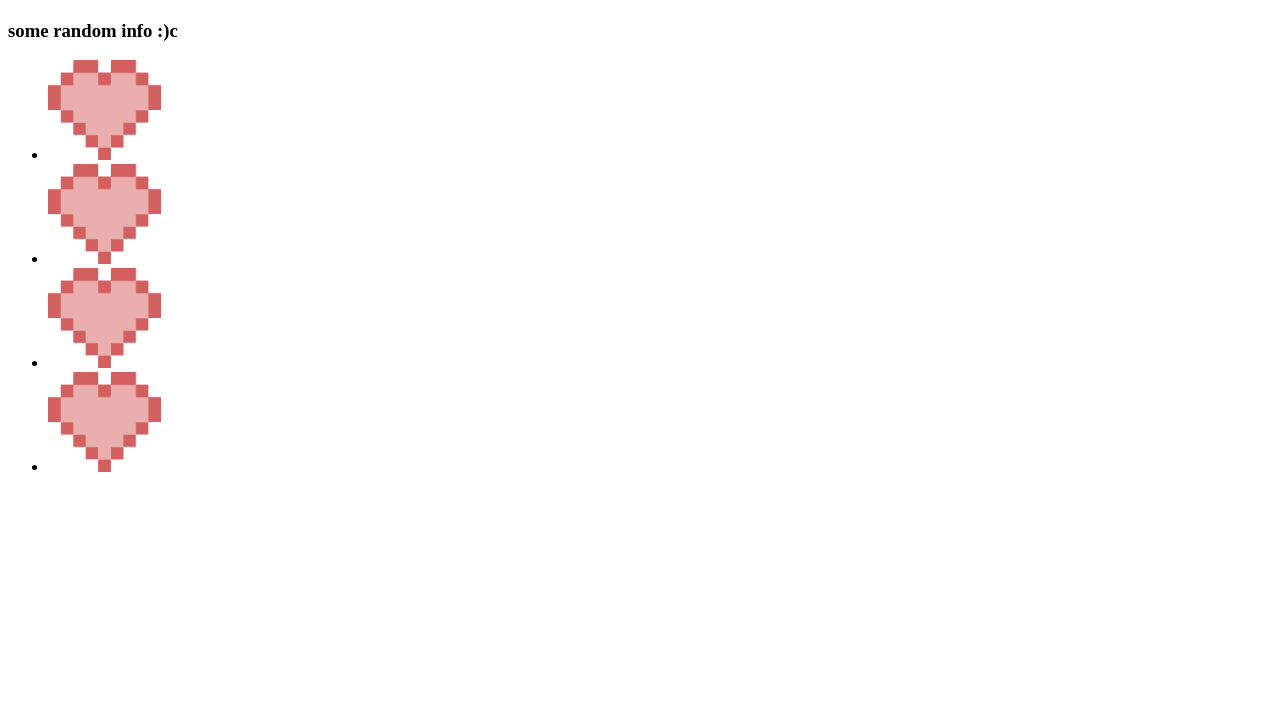
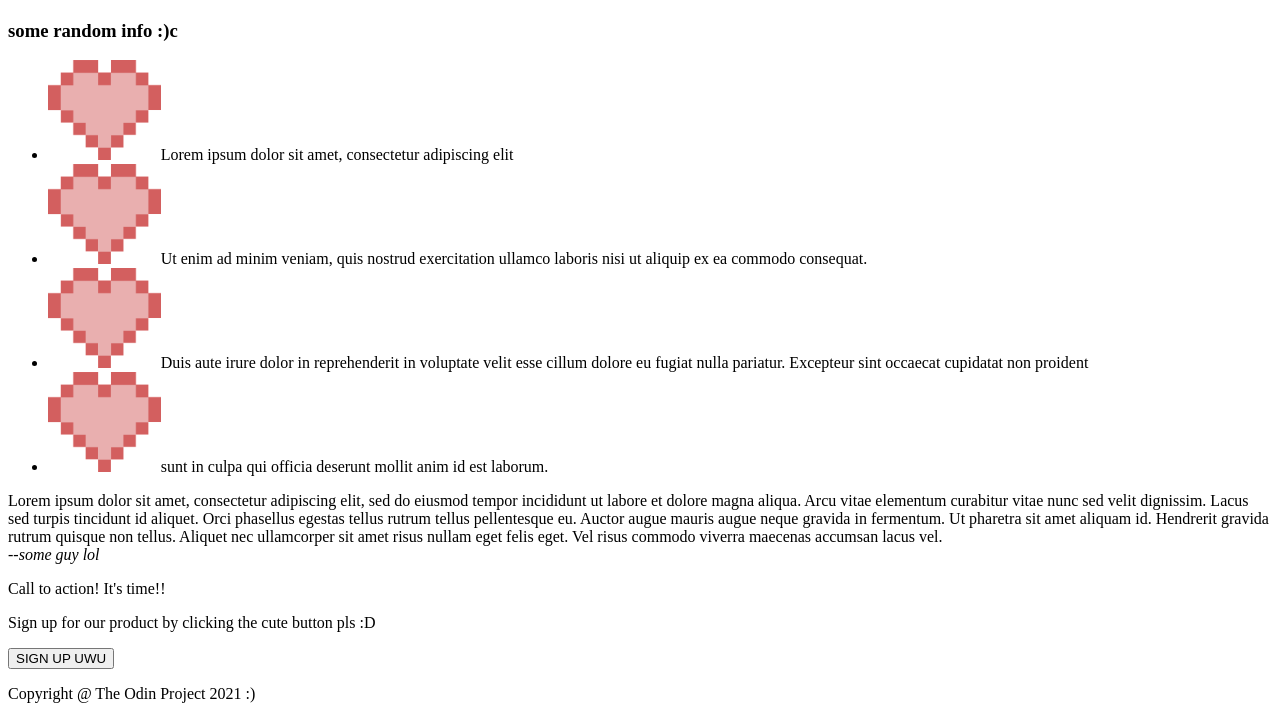
Before and after one commit to pinkx-xlink/landing-page-project, a plain HTML site: page index.html in a window 1280 px wide. Shown: the part 434-1153 px from the top of the page. Before the commit the page ends 926 px from the top, so only its background shows below. Drawn offline with Linux system fonts and the light colour scheme.

Commit message:
Add body content and footer

```diff
--- a/index.html
+++ b/index.html
@@ -39,15 +39,33 @@
 
         <ul>
             <li><img
-            src="./img/heart.png" alt="pink pixel heart" height="100px"/></li>
+            src="./img/heart.png" alt="pink pixel heart"
+            height="100px"/>Lorem ipsum dolor sit amet, consectetur adipiscing elit</li>
             <li><img
-            src="./img/heart.png" alt="pink pixel heart" height="100px"/></li>
+            src="./img/heart.png" alt="pink pixel heart"
+            height="100px"/>Ut enim ad minim veniam, quis nostrud exercitation ullamco laboris nisi ut aliquip ex ea commodo consequat. </li>
             <li><img
-            src="./img/heart.png" alt="pink pixel heart" height="100px"/></li>
+            src="./img/heart.png" alt="pink pixel heart"
+            height="100px"/>Duis aute irure dolor in reprehenderit in voluptate velit esse cillum dolore eu fugiat nulla pariatur. Excepteur sint occaecat cupidatat non proident</li>
             <li><img
-            src="./img/heart.png" alt="pink pixel heart" height="100px"/></li>
+            src="./img/heart.png" alt="pink pixel heart"
+            height="100px"/>sunt in culpa qui officia deserunt mollit anim id est laborum.</li>
+        </ul>
 
-        </ul>
+        <div class="quote">Lorem ipsum dolor sit amet, consectetur adipiscing elit, sed do eiusmod tempor incididunt ut labore et dolore magna aliqua. Arcu vitae elementum curabitur vitae nunc sed velit dignissim. Lacus sed turpis tincidunt id aliquet. Orci phasellus egestas tellus rutrum tellus pellentesque eu. Auctor augue mauris augue neque gravida in fermentum. Ut pharetra sit amet aliquam id. Hendrerit gravida rutrum quisque non tellus. Aliquet nec ullamcorper sit amet risus nullam eget felis eget. Vel risus commodo viverra maecenas accumsan lacus vel.</div>
+        <div class="quote-credit"><em>--some guy lol</em></div>
+    </div>
+
+    <div class="action">
+        <div class="text">
+            <p>Call to action! It's time!!</p>
+            <p>Sign up for our product by clicking the cute button pls :D</p>
+        </div>
+        <button class="signup">SIGN UP UWU</button>
+    </div>
+
+    <div class="footer">
+        <p>Copyright @ The Odin Project 2021 :)</p>
     </div>
 
 
```
